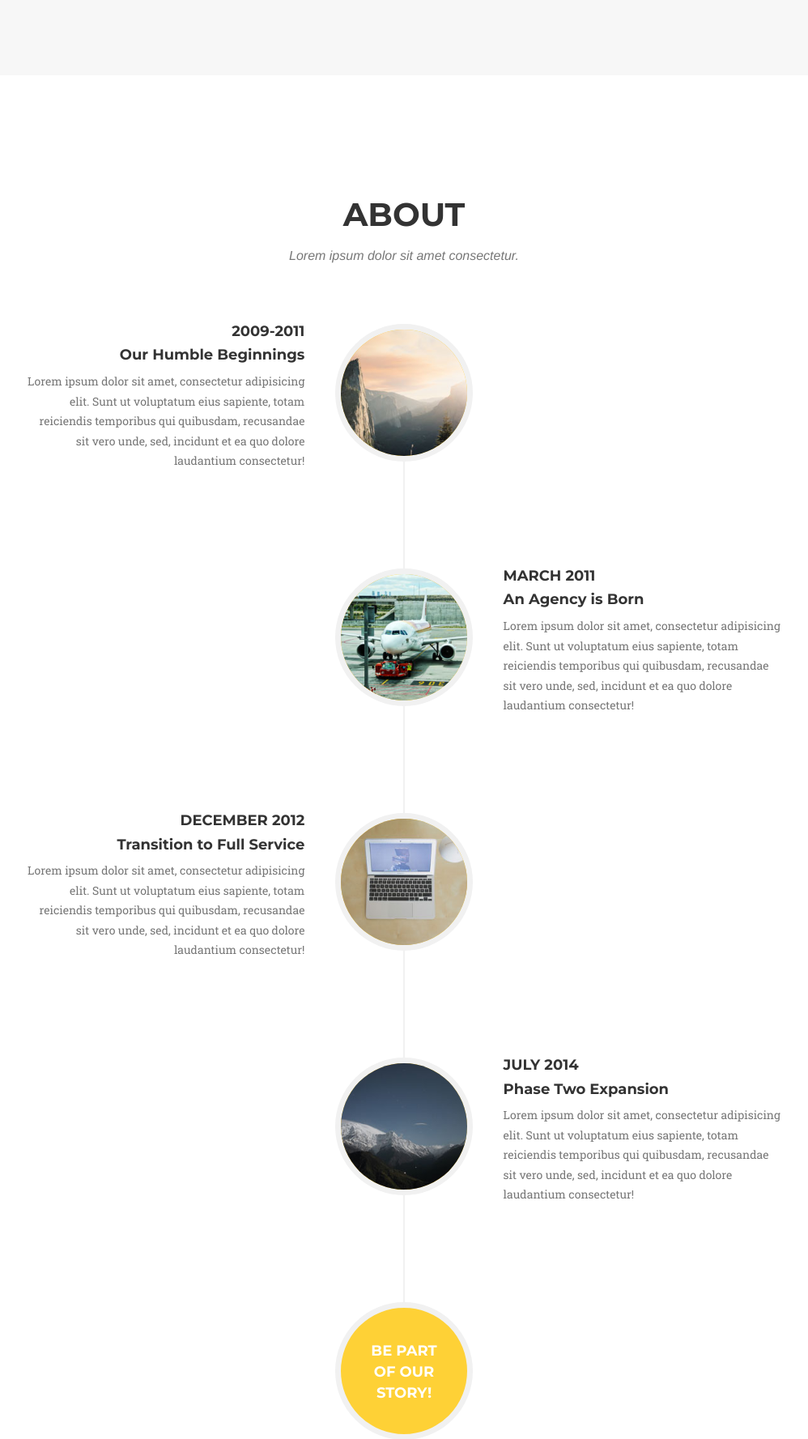
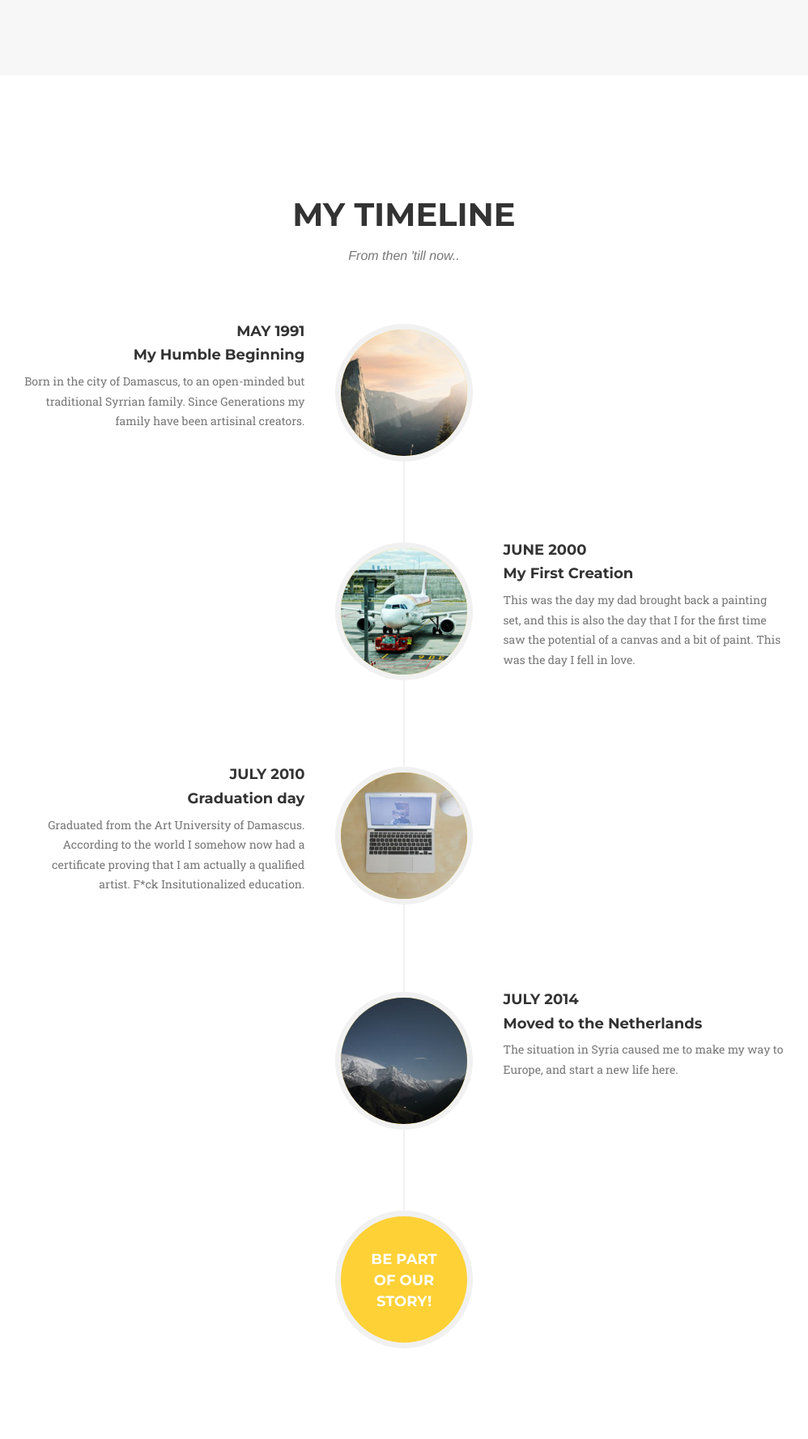
Before and after one commit to dayyaan/Yara-website, a PHP site: page / in a window 1280 px wide. Shown: the part 2559-4336 px from the top of the page at 81% size, without its empty margins (141-1139 px from the left). Run offline with PHP 8.4, Linux system fonts and the light colour scheme; some libraries are stand-ins or nearby versions; some web fonts are replaced.

Commit message:
the changes nr. 3

```diff
--- a/index.php
+++ b/index.php
@@ -235,8 +235,8 @@ require_once("connection.php");
         <div class="container">
             <div class="row">
                 <div class="col-lg-12 text-center">
-                    <h2 class="section-heading">About</h2>
-                    <h3 class="section-subheading text-muted">Lorem ipsum dolor sit amet consectetur.</h3>
+                    <h2 class="section-heading">My Timeline</h2>
+                    <h3 class="section-subheading text-muted">From then 'till now..</h3>
                 </div>
             </div>
             <div class="row">
@@ -248,11 +248,11 @@ require_once("connection.php");
                             </div>
                             <div class="timeline-panel">
                                 <div class="timeline-heading">
-                                    <h4>2009-2011</h4>
-                                    <h4 class="subheading">Our Humble Beginnings</h4>
+                                    <h4>May 1991</h4>
+                                    <h4 class="subheading">My Humble Beginning</h4>
                                 </div>
                                 <div class="timeline-body">
-                                    <p class="text-muted">Lorem ipsum dolor sit amet, consectetur adipisicing elit. Sunt ut voluptatum eius sapiente, totam reiciendis temporibus qui quibusdam, recusandae sit vero unde, sed, incidunt et ea quo dolore laudantium consectetur!</p>
+                                    <p class="text-muted">Born in the city of Damascus, to an open-minded but traditional Syrrian family. Since Generations my family have been artisinal creators.</p>
                                 </div>
                             </div>
                         </li>
@@ -262,11 +262,11 @@ require_once("connection.php");
                             </div>
                             <div class="timeline-panel">
                                 <div class="timeline-heading">
-                                    <h4>March 2011</h4>
-                                    <h4 class="subheading">An Agency is Born</h4>
+                                    <h4>June 2000</h4>
+                                    <h4 class="subheading">My First Creation</h4>
                                 </div>
                                 <div class="timeline-body">
-                                    <p class="text-muted">Lorem ipsum dolor sit amet, consectetur adipisicing elit. Sunt ut voluptatum eius sapiente, totam reiciendis temporibus qui quibusdam, recusandae sit vero unde, sed, incidunt et ea quo dolore laudantium consectetur!</p>
+                                    <p class="text-muted">This was the day my dad brought back a painting set, and this is also the day that I for the first time saw the potential of a canvas and a bit of paint. This was the day I fell in love.</p>
                                 </div>
                             </div>
                         </li>
@@ -276,11 +276,11 @@ require_once("connection.php");
                             </div>
                             <div class="timeline-panel">
                                 <div class="timeline-heading">
-                                    <h4>December 2012</h4>
-                                    <h4 class="subheading">Transition to Full Service</h4>
+                                    <h4>July 2010</h4>
+                                    <h4 class="subheading">Graduation day</h4>
                                 </div>
                                 <div class="timeline-body">
-                                    <p class="text-muted">Lorem ipsum dolor sit amet, consectetur adipisicing elit. Sunt ut voluptatum eius sapiente, totam reiciendis temporibus qui quibusdam, recusandae sit vero unde, sed, incidunt et ea quo dolore laudantium consectetur!</p>
+                                    <p class="text-muted">Graduated from the Art University of Damascus. According to the world I somehow now had a certificate proving that I am actually a qualified artist. F*ck Insitutionalized education.</p>
                                 </div>
                             </div>
                         </li>
@@ -291,10 +291,10 @@ require_once("connection.php");
                             <div class="timeline-panel">
                                 <div class="timeline-heading">
                                     <h4>July 2014</h4>
-                                    <h4 class="subheading">Phase Two Expansion</h4>
+                                    <h4 class="subheading">Moved to the Netherlands</h4>
                                 </div>
                                 <div class="timeline-body">
-                                    <p class="text-muted">Lorem ipsum dolor sit amet, consectetur adipisicing elit. Sunt ut voluptatum eius sapiente, totam reiciendis temporibus qui quibusdam, recusandae sit vero unde, sed, incidunt et ea quo dolore laudantium consectetur!</p>
+                                    <p class="text-muted">The situation in Syria caused me to make my way to Europe, and start a new life here.</p>
                                 </div>
                             </div>
                         </li>
@@ -339,7 +339,7 @@ require_once("connection.php");
             </div>
             <div class="row">
                 <div class="col-lg-8 col-lg-offset-2 text-center">
-                    <p class="large text-muted">Lorem ipsum dolor sit amet, consectetur adipisicing elit. Aut eaque, laboriosam veritatis, quos non quis ad perspiciatis, totam corporis ea, alias ut unde.</p>
+                    <p class="large text-muted">Art has made me who I am, it is my start and my finish. It is everything to me. Nothing can try to to contain this relationship.</p>
                 </div>
             </div>
         </div>
```
